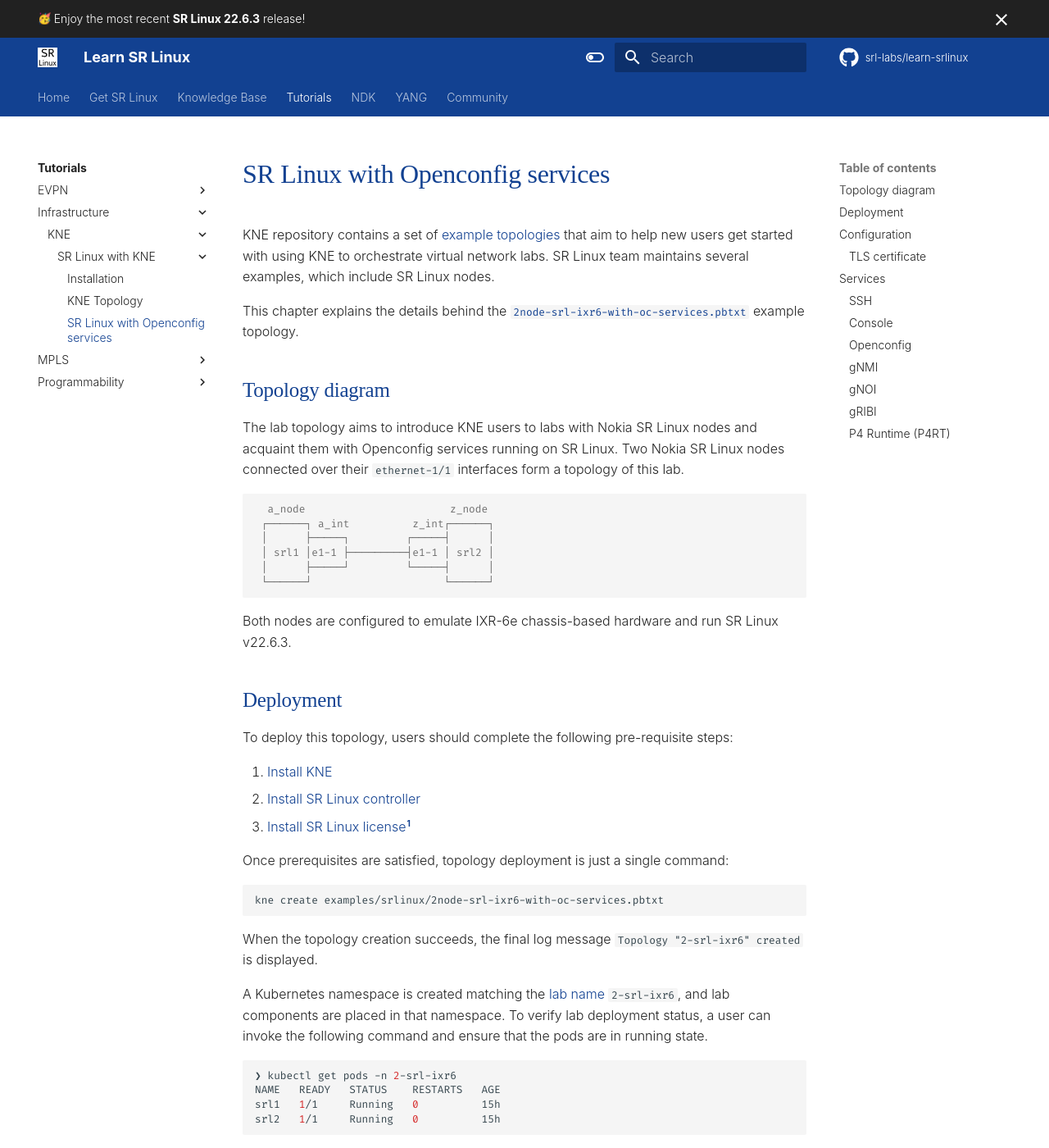
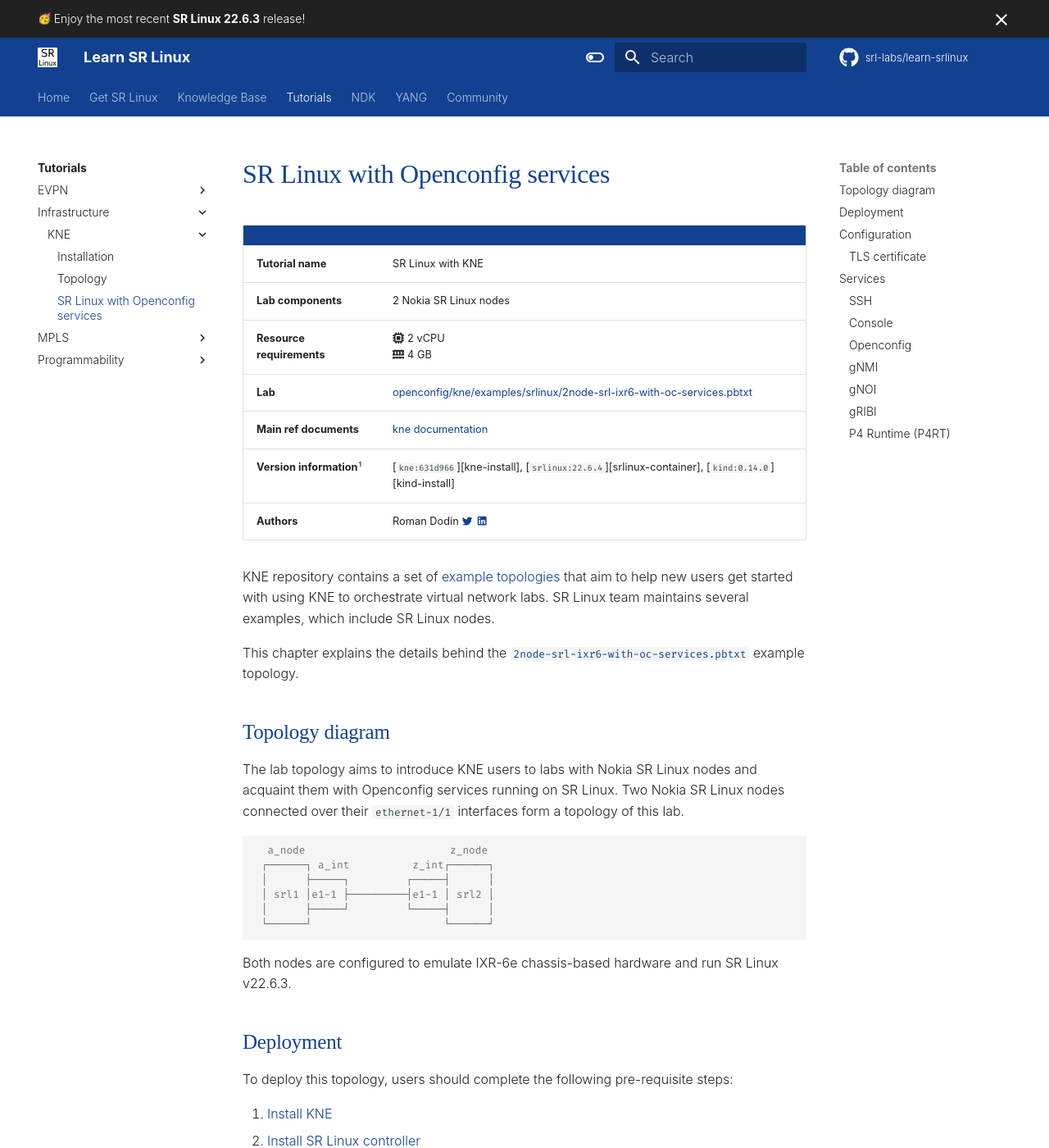
Before and after one commit to srl-labs/learn-srlinux, an MkDocs documentation site: the page built from docs/tutorials/infrastructure/kne/srl-with-kne/srl-with-oc-services.md, in a window 1280 px wide and 1400 px high. Shown: the whole window at 82% size. Built offline with MkDocs 1.6.1 and Material for MkDocs 9.7.7, drawn with Linux system fonts in a browser that asks for light colours; emoji names are drawn with the system emoji font; some web fonts are replaced; comment, search, counter and statistics services are not loaded; some of the changed text lies outside the part shown.

Commit message:
refactored kne section

````diff
--- a/docs/tutorials/infrastructure/kne/srl-with-kne/srl-with-oc-services.md
+++ b/docs/tutorials/infrastructure/kne/srl-with-kne/srl-with-oc-services.md
@@ -1,4 +1,14 @@
 # SR Linux with Openconfig services
+
+|                             |                                                                                                    |
+| --------------------------- | -------------------------------------------------------------------------------------------------- |
+| **Tutorial name**           | SR Linux with KNE                                                                                  |
+| **Lab components**          | 2 Nokia SR Linux nodes                                                                             |
+| **Resource requirements**   | :fontawesome-solid-microchip: 2 vCPU <br/>:fontawesome-solid-memory: 4 GB                          |
+| **Lab**                     | [openconfig/kne/examples/srlinux/2node-srl-ixr6-with-oc-services.pbtxt][lab]                       |
+| **Main ref documents**      | [kne documentation][knedoc]                                                                        |
+| **Version information**[^1] | [`kne:631d966`][kne-install], [`srlinux:22.6.4`][srlinux-container], [`kind:0.14.0`][kind-install] |
+| **Authors**                 | Roman Dodin [:material-twitter:][rd-twitter] [:material-linkedin:][rd-linkedin]                    |
 
 KNE repository contains a set of [example topologies](https://github.com/openconfig/kne/tree/main/examples) that aim to help new users get started with using KNE to orchestrate virtual network labs. SR Linux team maintains several examples, which include SR Linux nodes.
 
@@ -23,9 +33,9 @@
 
 To deploy this topology, users should complete the following pre-requisite steps:
 
-1. [Install KNE](installation.md)
-2. [Install SR Linux controller](installation.md#sr-linux-controller)
-3. [Install SR Linux license](installation.md#license)[^1]
+1. [Install KNE](../installation.md)
+2. [Install SR Linux controller](../installation.md#sr-linux-controller)
+3. [Install SR Linux license](../installation.md#license)[^2]
 
 Once prerequisites are satisfied, topology deployment is just a single command:
 
@@ -35,7 +45,7 @@
 
 When the topology creation succeeds, the final log message `Topology "2-srl-ixr6" created` is displayed.
 
-A Kubernetes namespace is created matching the [lab name](topology.md#topology-name) `2-srl-ixr6`, and lab components are placed in that namespace. To verify lab deployment status, a user can invoke the following command and ensure that the pods are in running state.
+A Kubernetes namespace is created matching the [lab name](../topology.md#topology-name) `2-srl-ixr6`, and lab components are placed in that namespace. To verify lab deployment status, a user can invoke the following command and ensure that the pods are in running state.
 
 ```shell
 ❯ kubectl get pods -n 2-srl-ixr6
@@ -48,7 +58,7 @@
 
 ## Configuration
 
-Topology file utilizes [startup configuration](topology.md#file) provided in a separate file. This startup configuration contains configuration for essential management and Openconfig services.
+Topology file utilizes [startup configuration](../topology.md#file) provided in a separate file. This startup configuration contains configuration for essential management and Openconfig services.
 
 As a result of this startup config, the nodes come up online with these services in an already operational state.
 
@@ -60,7 +70,7 @@
 
 Essential management and Openconfig services are provided in the startup configuration file utilized by this lab. In the following sections, we explain how to verify the operational status of those services.
 
-Services enabled on SR Linux nodes running in this lab are made available externally by the MetalLB Load Balancer and the corresponding [services configuration blob](topology.md#services) in the topology file.
+Services enabled on SR Linux nodes running in this lab are made available externally by the MetalLB Load Balancer and the corresponding [services configuration blob](../topology.md#services) in the topology file.
 
 !!!tip
     To list ports that available externally use:
@@ -246,10 +248,18 @@
 
 <small>[:octicons-book-16: P4RT docs][p4rt-doc]</small>
 
-[p4rt-doc]: https://documentation.nokia.com/srlinux/22-6/SR_Linux_Book_Files/P4RT_Guide/p4rt-overview.html
-
 P4 Runtime server is configured on a system level and in the `mgmt` network instance of SR Linux running on port `9559`. The same port is used externally in this lab.
 
 Lab users still need to [configure interface or device identifiers](https://documentation.nokia.com/srlinux/22-6/SR_Linux_Book_Files/P4RT_Guide/sr_linux_p4rt_configuration.html#identifying_an_interface_to_the_p4rt_controller) as per the documentation.
 
-[^1]: License is required to run chassis-based SR Linux systems (models: `ixr6e/ixr10e`). License-free IXR-D/H systems do not yet have support for Openconfig service; hence they are not suitable for the goals of this lab.
+[^1]: the following versions have been used to create this tutorial. The newer versions might work; please pin the version to the mentioned ones if they don't.
+[^2]: License is required to run chassis-based SR Linux systems (models: `ixr6e/ixr10e`). License-free IXR-D/H systems do not yet have support for Openconfig service; hence they are not suitable for the goals of this lab.
+
+[gnmi-doc]: https://documentation.nokia.com/srlinux/22-6/SR_Linux_Book_Files/SysMgmt_Guide/gnmi-interface.html
+[gribi-doc]: https://documentation.nokia.com/srlinux/22-6/SR_Linux_Book_Files/gRIBI_Guide/gribi-config.html
+[knedoc]: https://github.com/openconfig/kne/#readme
+[lab]: https://github.com/openconfig/kne/blob/main/examples/srlinux/2node-srl-ixr6-with-oc-services.pbtxt
+[oc-doc]: https://documentation.nokia.com/srlinux/22-6/SR_Linux_Book_Files/SysMgmt_Guide/data-models.html#openconfig-ov
+[p4rt-doc]: https://documentation.nokia.com/srlinux/22-6/SR_Linux_Book_Files/P4RT_Guide/p4rt-overview.html
+[rd-linkedin]: https://linkedin.com/in/rdodin
+[rd-twitter]: https://twitter.com/ntdvps
--- a/mkdocs.yml
+++ b/mkdocs.yml
@@ -20,11 +20,10 @@
               - Summary: tutorials/l2evpn/summary.md
       - Infrastructure:
           - KNE:
-              - SR Linux with KNE:
-                  - tutorials/infrastructure/kne/srl-with-kne/index.md
-                  - Installation: tutorials/infrastructure/kne/srl-with-kne/installation.md
-                  - KNE Topology: tutorials/infrastructure/kne/srl-with-kne/topology.md
-                  - SR Linux with Openconfig services: tutorials/infrastructure/kne/srl-with-kne/srl-with-oc-services.md
+            - tutorials/infrastructure/kne/index.md
+            - Installation: tutorials/infrastructure/kne/installation.md
+            - Topology: tutorials/infrastructure/kne/topology.md
+            - SR Linux with Openconfig services: tutorials/infrastructure/kne/srl-with-kne/srl-with-oc-services.md
       - MPLS:
           - LDP-based MPLS:
               - Introduction: tutorials/mpls/mpls-ldp/intro.md
````
Also changed, not shown: other parts of docs/tutorials/infrastructure/kne/srl-with-kne/srl-with-oc-services.md (+0 -8 lines), docs/tutorials/infrastructure/kne/index.md (added, +9 -0 lines), docs/tutorials/infrastructure/kne/srl-with-kne/index.md (deleted, +0 -27 lines), docs/tutorials/infrastructure/kne/topology.md (renamed from docs/tutorials/infrastructure/kne/srl-with-kne/topology.md, +1 -1 lines), docs/tutorials/infrastructure/kne/installation.md (renamed from docs/tutorials/infrastructure/kne/srl-with-kne/installation.md).
